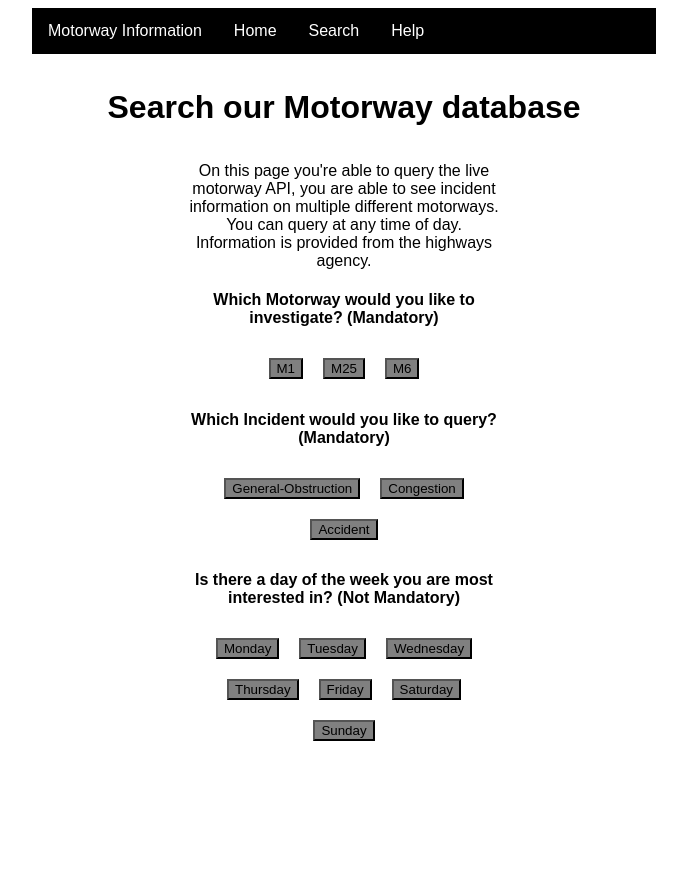
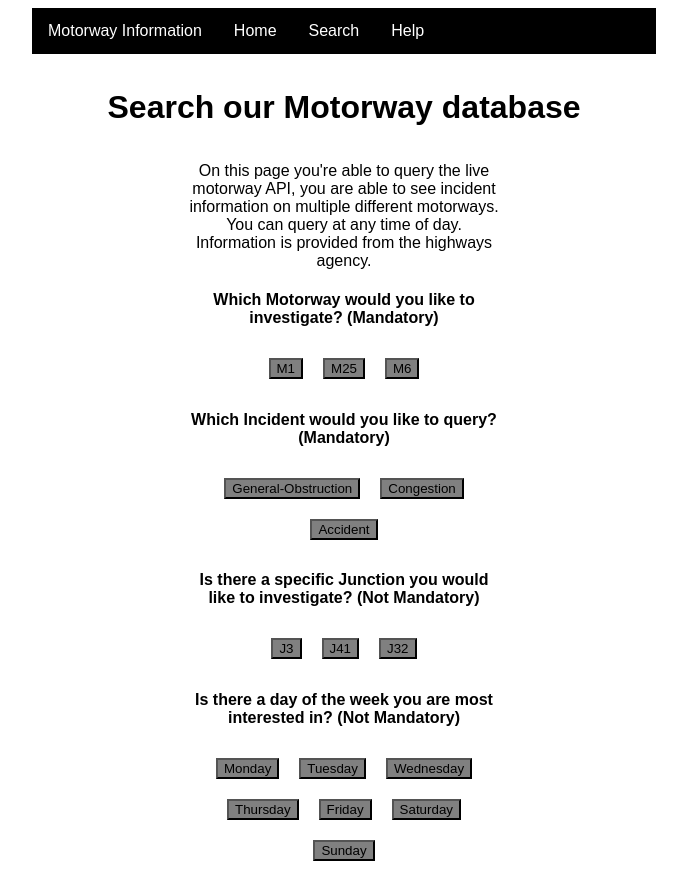
Before and after one commit to SuhailParmar/LearningReact, a React (Create React App) app: page / in a window 1280 px wide. Shown: the whole page, without its empty margins (296-983 px from the left). Before the commit the page ends 800 px from the top, so only its background shows below. Built offline with nearby package versions, Linux system fonts and the light colour scheme.

Commit message:
Included junction buttons

```diff
--- a/src/App.js
+++ b/src/App.js
@@ -4,6 +4,7 @@ import MotorwayMap from "./components/Image";
 import MotorwayButtons from "./components/MotorwayButtons";
 import DaysButtons from "./components/DaysOfWeek";
 import IncidentButtons from "./components/IncidentButtons";
+import JunctionButtons from "./components/JunctionButttons";
 class App extends Component {
   constructor() {
     super();
@@ -23,6 +24,7 @@ class App extends Component {
           </div>
           <MotorwayButtons Motorway={this.state.Motorway} />
           <IncidentButtons />
+          <JunctionButtons />
           <DaysButtons />
         </div>
       </div>
--- /dev/null
+++ b/src/components/JunctionButttons.js
@@ -0,0 +1,76 @@
+import React, { Component } from "react";
+
+export default class JunctionButtons extends Component {
+  state = {
+    buttonColours: ["grey", "grey", "grey"]
+  };
+
+  /**
+   * On button click save the Label to a variable
+   * Change the clicked button to red and the rest
+   * change to grey.
+   * @param {*} index
+   * @param {*} e The event
+   */
+  handleClick(index, e) {
+    let buttonColours = this.state.buttonColours;
+    let Junction = e.target.className;
+    for (var i = 0; i < buttonColours.length; i++) {
+      if (i == index) {
+        buttonColours[i] = "red";
+      } else {
+        buttonColours[i] = "grey";
+      }
+    }
+    this.setState({ buttonColours, Junction });
+  }
+
+  render() {
+    console.log("Clicked " + this.state.Junction);
+    return (
+      <div className="juncButtons">
+        <h4> {header} </h4>
+        <button
+          className="J3"
+          style={{
+            backgroundColor: this.state.buttonColours[0],
+            margin: "10px",
+            display: "inline-block"
+          }}
+          onClick={e => this.handleClick(0, e)}
+        >
+          J3
+        </button>
+        <button
+          className="J41"
+          style={{
+            backgroundColor: this.state.buttonColours[1],
+            margin: "10px",
+            display: "inline-block"
+          }}
+          onClick={e => this.handleClick(1, e)}
+        >
+          J41
+        </button>
+        <button
+          className="J32"
+          style={{
+            backgroundColor: this.state.buttonColours[2],
+            margin: "10px",
+            display: "inline-block"
+          }}
+          onClick={e => this.handleClick(2, e)}
+        >
+          J32
+        </button>
+      </div>
+    );
+  }
+}
+let m = {
+  margin: "10px",
+  display: "inline-block"
+};
+
+let header =
+  "Is there a specific Junction you would like to investigate? (Not Mandatory)";
--- a/src/index.css
+++ b/src/index.css
@@ -54,6 +54,12 @@ html {
   text-align: center;
 }
 
+.juncButtons {
+  margin: auto;
+  width: 50%;
+  text-align: center;
+}
+
 .daysButtons {
   margin: auto;
   width: 50%;
```
